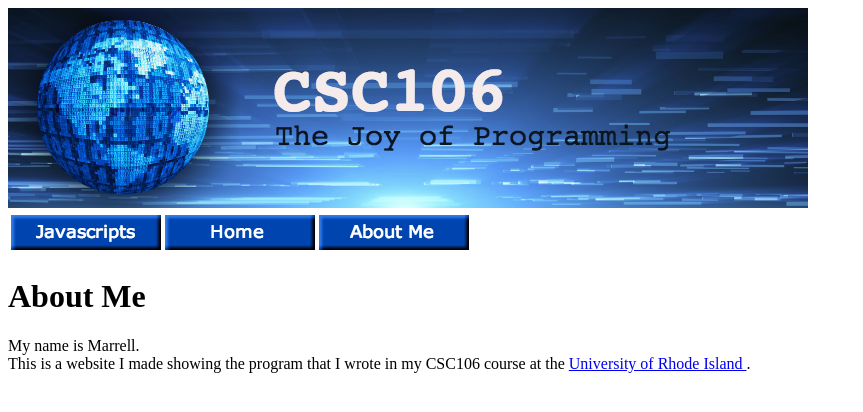
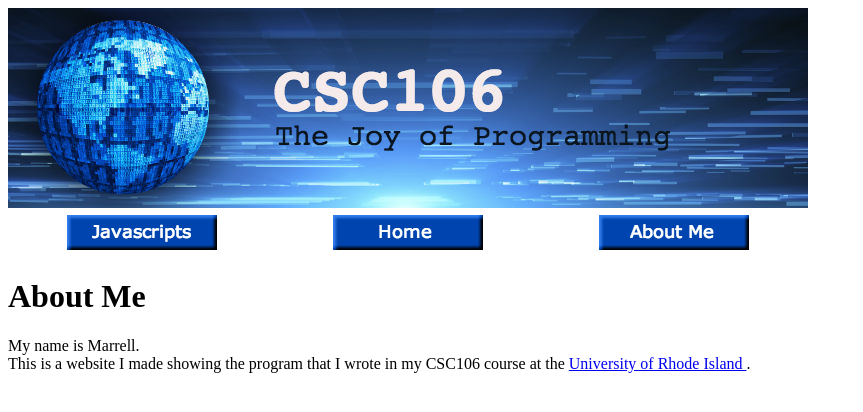
Before and after one commit to marrell00/marrell00.github.io, a plain HTML site: page about.html in a window 1280 px wide. Shown: the whole page, without its empty margins (0-863 px from the left). Drawn offline with Linux system fonts and the light colour scheme.

Commit message:
Update about.html

```diff
--- a/about.html
+++ b/about.html
@@ -6,15 +6,15 @@
     </head>
     <body>
 	<img src="csc106_banner.jpg">
- <table>
-        <tbody>
-          <tr>
-            <td><a href="js.html"><img src="csc106_javascripts.png"></a></td>
-            <td><a href="index.html"><img src="csc106_home.png"></a></td>
-            <td><a href="about.html"><img src="csc106_about.png"></a></td>
-          </tr>
-         </tbody>
-    </table>
+
+<table width=800 bgcolor"#">
+    <tr>
+        <td align="center"><a href="js.html"><img src="csc106_javascripts.png"></a></td>
+        <td align="center"><a href="index.html"><img src="csc106_home.png"></a></td>
+        <td align="center"><a href="about.html"><img src="csc106_about.png"></a></td>
+    </tr>
+</table>
+
 <h1>About Me</h1>
 
 My name is Marrell. <br> This is a website I made showing the program that I wrote in my CSC106 course at the <a target="_blank"href="http://www.uri.edu"> University of Rhode Island </a>.
```
